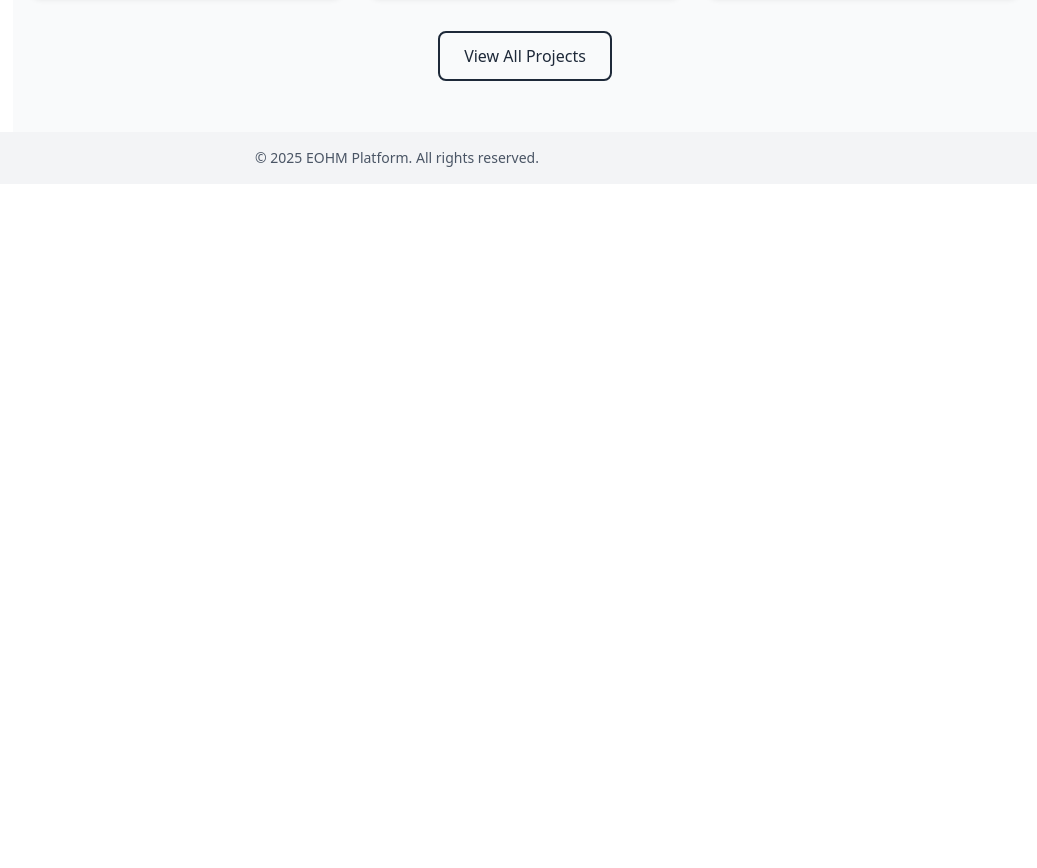
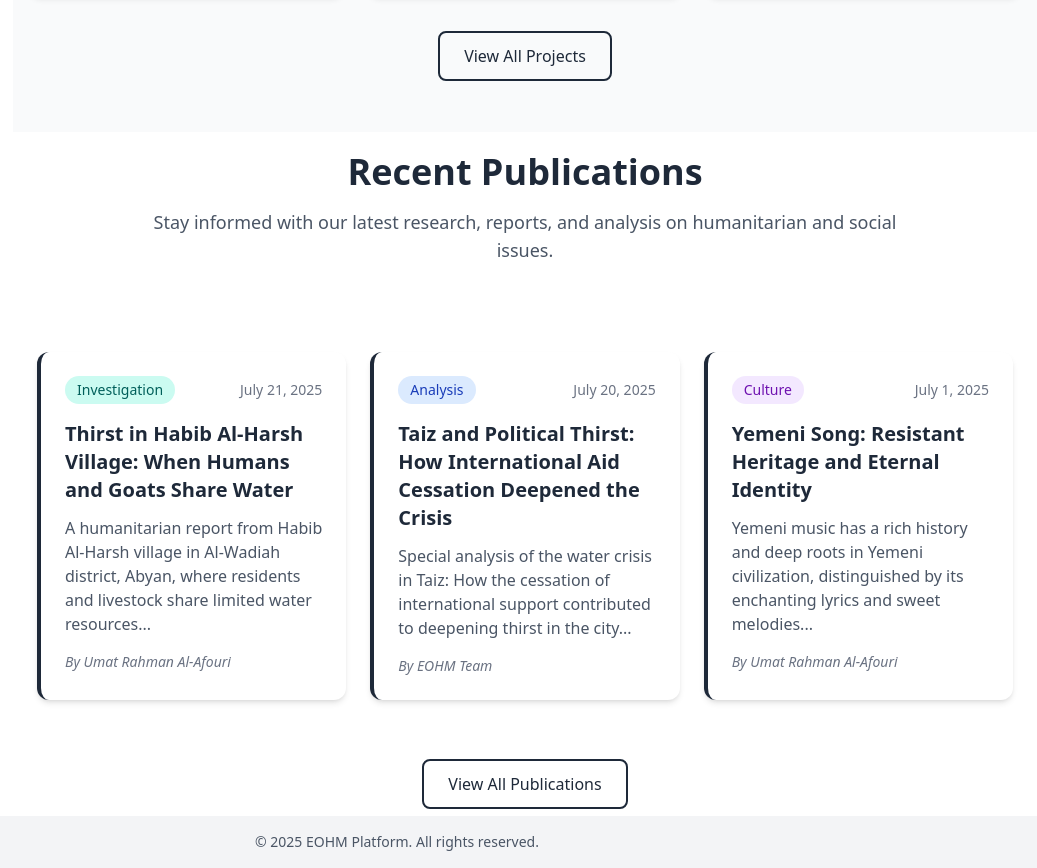
Before and after one commit to AsmaaAK/my-vue-project, a Vue app: page / in a window 1280 px wide. Shown: the part 1560-2428 px from the top of the page, without its empty margins (243-1280 px from the left). Before the commit the page ends 1744 px from the top, so only its background shows below. Built offline with nearby package versions, Linux system fonts and the light colour scheme.

Commit message:
Add Recent Publications section to homepage

```diff
--- /dev/null
+++ b/src/components/frecentPublications.vue
@@ -0,0 +1,53 @@
+<template>
+<div class="grid grid-cols-1 md:grid-cols-2 lg:grid-cols-3 gap-6 p-6">
+    <article class="bg-white p-6 rounded-xl shadow-md hover:shadow-lg transition-shadow border-l-4 border-primary">
+        <div class="flex justify-between items-center mb-4">
+            <span class="bg-teal-100 text-teal-800 px-3 py-1 rounded-full text-sm font-medium">Investigation</span>
+            <time class="text-gray-500 text-sm">July 21, 2025</time>
+        </div>
+        <h3 class="text-xl font-semibold mb-3">
+            <a href="#" class="hover:text-primary transition-colors">Thirst in Habib Al-Harsh Village: When Humans and Goats Share Water</a>
+        </h3>
+        <p class="text-gray-600 mb-4">
+            A humanitarian report from Habib Al-Harsh village in Al-Wadiah district, Abyan, where residents and livestock share limited water resources...
+        </p>
+        <div class="text-sm text-gray-500 italic">
+            By Umat Rahman Al-Afouri
+        </div>
+    </article>
+    <article class="bg-white p-6 rounded-xl shadow-md hover:shadow-lg transition-shadow border-l-4 border-primary">
+        <div class="flex justify-between items-center mb-4">
+            <span class="bg-blue-100 text-blue-800 px-3 py-1 rounded-full text-sm font-medium">Analysis</span>
+            <time class="text-gray-500 text-sm">July 20, 2025</time>
+        </div>
+        <h3 class="text-xl font-semibold mb-3">
+        <a href="#" class="hover:text-primary transition-colors">Taiz and Political Thirst: How International Aid Cessation Deepened the Crisis</a>
+        </h3>
+        <p class="text-gray-600 mb-4">
+        Special analysis of the water crisis in Taiz: How the cessation of international support contributed to deepening thirst in the city...
+        </p>
+        <div class="text-sm text-gray-500 italic">
+            By EOHM Team
+        </div>
+    </article>
+            <article class="bg-white p-6 rounded-xl shadow-md hover:shadow-lg transition-shadow border-l-4 border-primary">
+                <div class="flex justify-between items-center mb-4">
+                    <span class="bg-purple-100 text-purple-800 px-3 py-1 rounded-full text-sm font-medium">Culture</span>
+                    <time class="text-gray-500 text-sm">July 1, 2025</time>
+                </div>
+                <h3 class="text-xl font-semibold mb-3">
+                    <a href="#" class="hover:text-primary transition-colors">Yemeni Song: Resistant Heritage and Eternal Identity</a>
+                </h3>
+                <p class="text-gray-600 mb-4">
+                    Yemeni music has a rich history and deep roots in Yemeni civilization, distinguished by its enchanting lyrics and sweet melodies...
+                </p>
+                <div class="text-sm text-gray-500 italic">
+                    By Umat Rahman Al-Afouri
+                </div>
+            </article>
+        </div>
+        <div class="text-center mt-12">
+            <a href="#" class="px-6 py-3 border-2 border-primary text-primary font-medium rounded-lg hover:bg-primary/10 transition-all">View All Publications</a>
+        </div>
+
+</template>
--- a/src/views/HomeView.vue
+++ b/src/views/HomeView.vue
@@ -15,6 +15,17 @@
       <a href="projects.html" class="px-6 py-3 border-2 border-primary text-primary font-medium rounded-lg hover:bg-primary/10 transition-all">View All Projects</a>
       </div>
     </section>
+   <section class="py-5 bg-white">
+    <div class="container mx-auto px-4">
+    <div class="text-center max-w-3xl mx-auto mb-16">
+    <h2 class="text-3xl md:text-4xl font-bold mb-4">Recent Publications</h2>
+    <p class="text-lg text-gray-600">
+        Stay informed with our latest research, reports, and analysis on humanitarian and social issues.
+        </p>
+    </div>
+    </div>
+    <frecentPublications />
+    </section>
   </div>
 </template>
 
@@ -22,7 +33,8 @@
 // import Navbar from '@/components/Navbar.vue'
 // import Footer from '@/components/Footer.vue'
 import ProjectCard from '@/components/ProjectCard.vue'
-import WelcomeBanner from '@/components/WelcomeBanner.vue';
+import WelcomeBanner from '@/components/WelcomeBanner.vue'
+import frecentPublications from '@/components/frecentPublications.vue'
 
 const projects = [
   {
```
